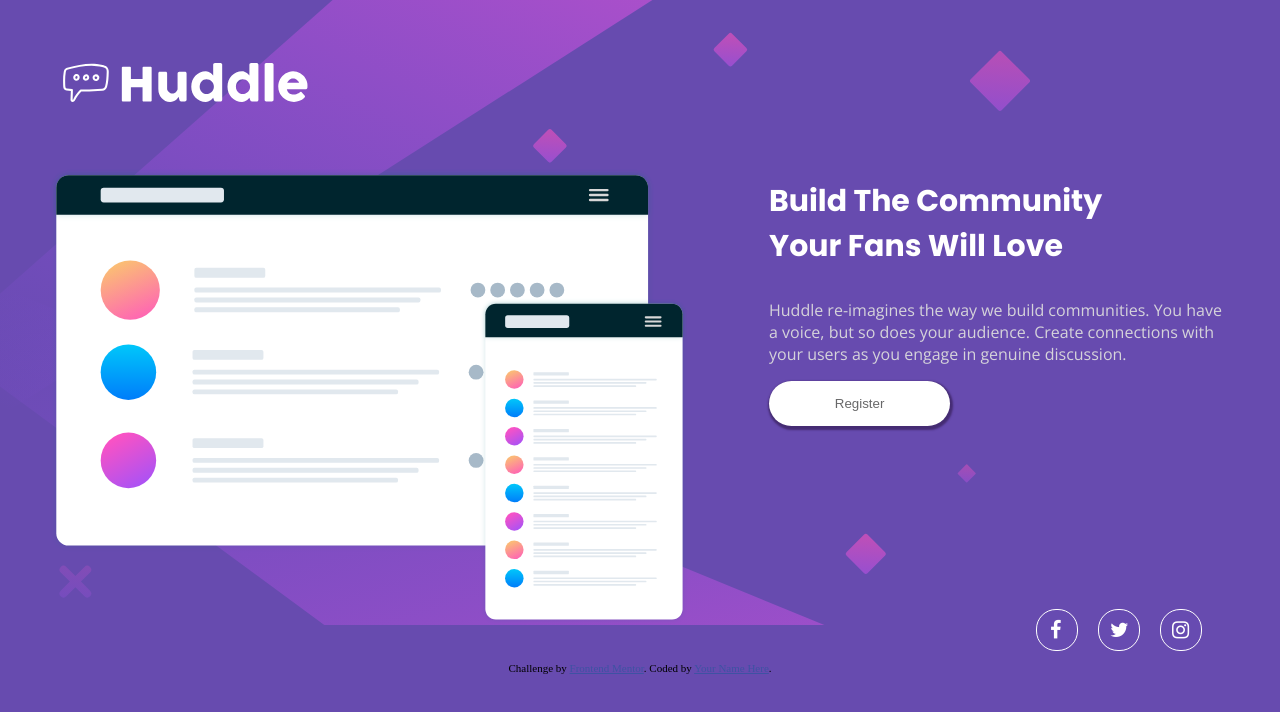
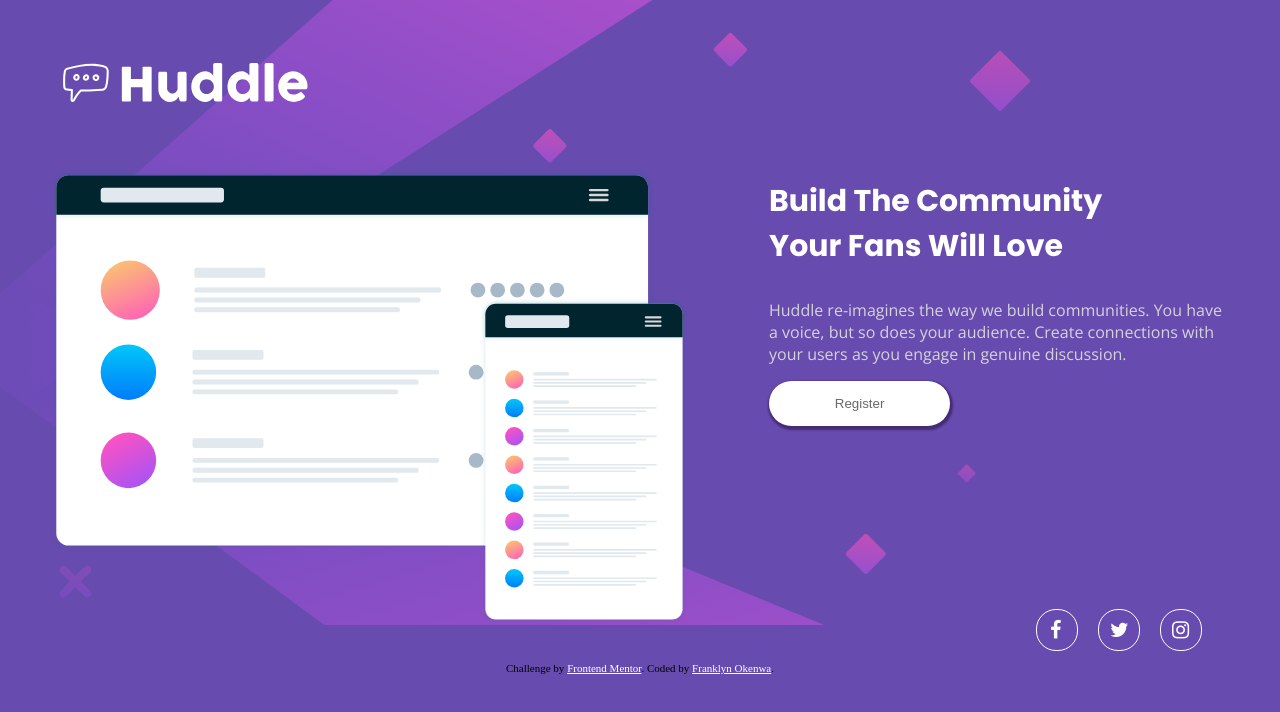
Before and after one commit to franklynokenwa/Huddle-Challenge, a plain HTML site: page index.html in a window 1280 px wide. Drawn offline with nearby package versions, Linux system fonts and the light colour scheme.

Commit message:
I added my name and a github pages link to the attribution

```diff
--- a/index.html
+++ b/index.html
@@ -11,10 +11,6 @@
   <title>Frontend Mentor | Huddle landing page with single introductory section</title>
 
   <!-- Feel free to remove these styles or customise in your own stylesheet 👍 -->
-  <style>
-    .attribution { font-size: 11px; text-align: center; }
-    .attribution a { color: hsl(228, 45%, 44%); }
-  </style>
 </head>
 <body>
 
@@ -42,7 +38,7 @@
   <footer>
     <p class="attribution">
       Challenge by <a href="https://www.frontendmentor.io?ref=challenge" target="_blank">Frontend Mentor</a>.
-      Coded by <a href="#">Your Name Here</a>.
+      Coded by <a href="https://franklynwisdom.github.io/Huddle-Challenge/">Franklyn Okenwa</a>.
     </p>
   </footer>
 </body>
--- a/styles.css
+++ b/styles.css
@@ -33,7 +33,6 @@
     font-family: 'Open Sans', sans-serif;
     font-weight: 400;
     color: rgb(213, 211, 218);
-
 }
 button{
     border: none;
@@ -111,7 +110,12 @@
 	left:11px;
 }
 
-
+.attribution {
+     font-size: 11px; text-align: center;
+}
+.attribution a {
+     color: white;
+ }
 
 footer{
     position: relative;
```
